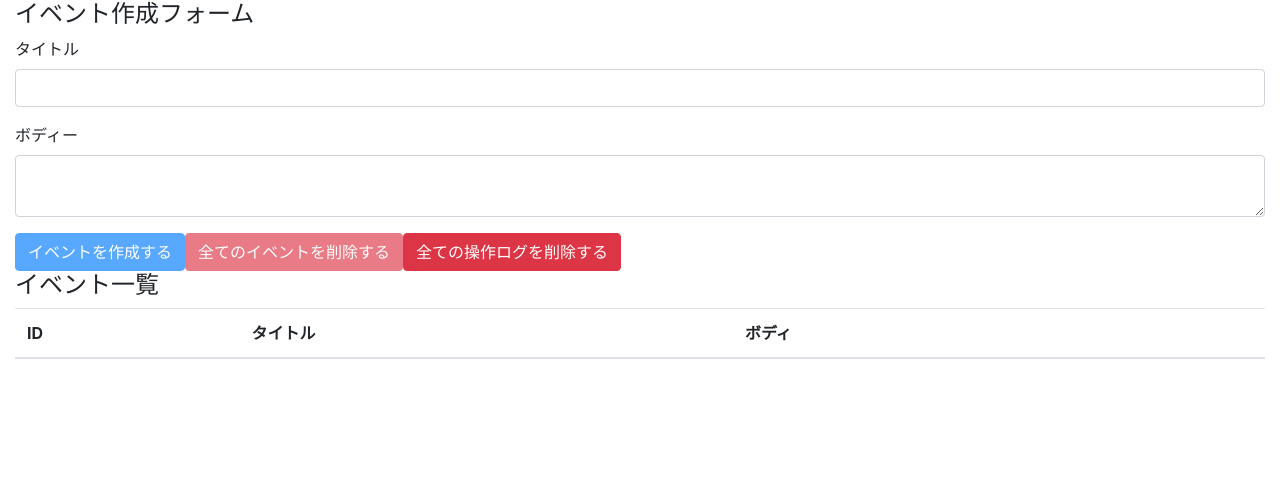
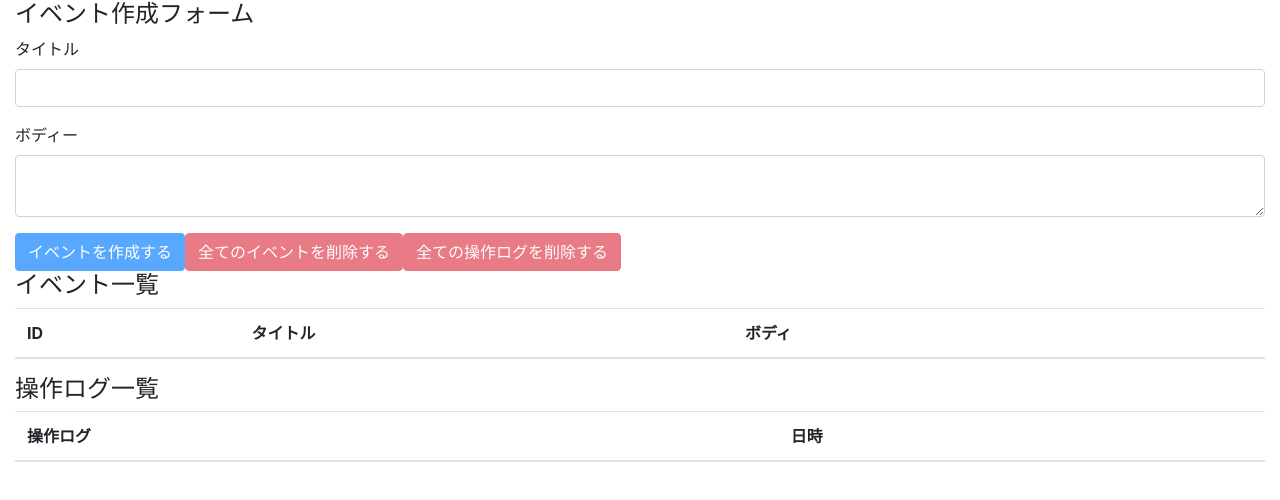
Before and after one commit to hana-sama/react-hooks-102, a React (Create React App) app: page / in a window 1280 px wide. Shown: the top 500 px of the page. Built offline with nearby package versions, Linux system fonts and the light colour scheme.

Commit message:
delete operationLog

```diff
--- a/src/components/EventForm.jsx
+++ b/src/components/EventForm.jsx
@@ -43,6 +43,17 @@ function EventForm() {
       }
   }
   const unCreatable = title === "" || body === ""
+  function deleteAllOperationLogs(event){
+    event.preventDefault()
+    const result = window.confirm("全ての操作ログを本当に削除しても良いですか？")
+    if(result){
+      dispatch({
+        type: DELETE_ALL_OPERATION_LOGS,
+        description: "全ての操作ログを削除しました。",
+        operatedAt: timeCurrentIso8601
+      })
+    }
+  }
   return (
     <React.Fragment>
     <h4>イベント作成フォーム</h4>
@@ -81,6 +92,8 @@ function EventForm() {
         </button>
         <button
         className="btn btn-danger"
+        onClick={deleteAllOperationLogs}
+        disabled={state.operationLogs.length=== 0 ? true : false}
         >
         全ての操作ログを削除する
         </button>
--- a/src/components/Events.jsx
+++ b/src/components/Events.jsx
@@ -20,6 +20,17 @@ function Events() {
         {state.events.map((event, index)=>(<Event key={index} event={event} />))}
         </tbody>
       </table>
+      <h4>操作ログ一覧</h4>
+      <table className="table table-hover">
+        <thead>
+          <tr>
+            <th>操作ログ</th>
+            <th>日時</th>
+          </tr>
+        </thead>
+        <tbody>
+        </tbody>
+      </table>
     </React.Fragment>
   )
 }
```
